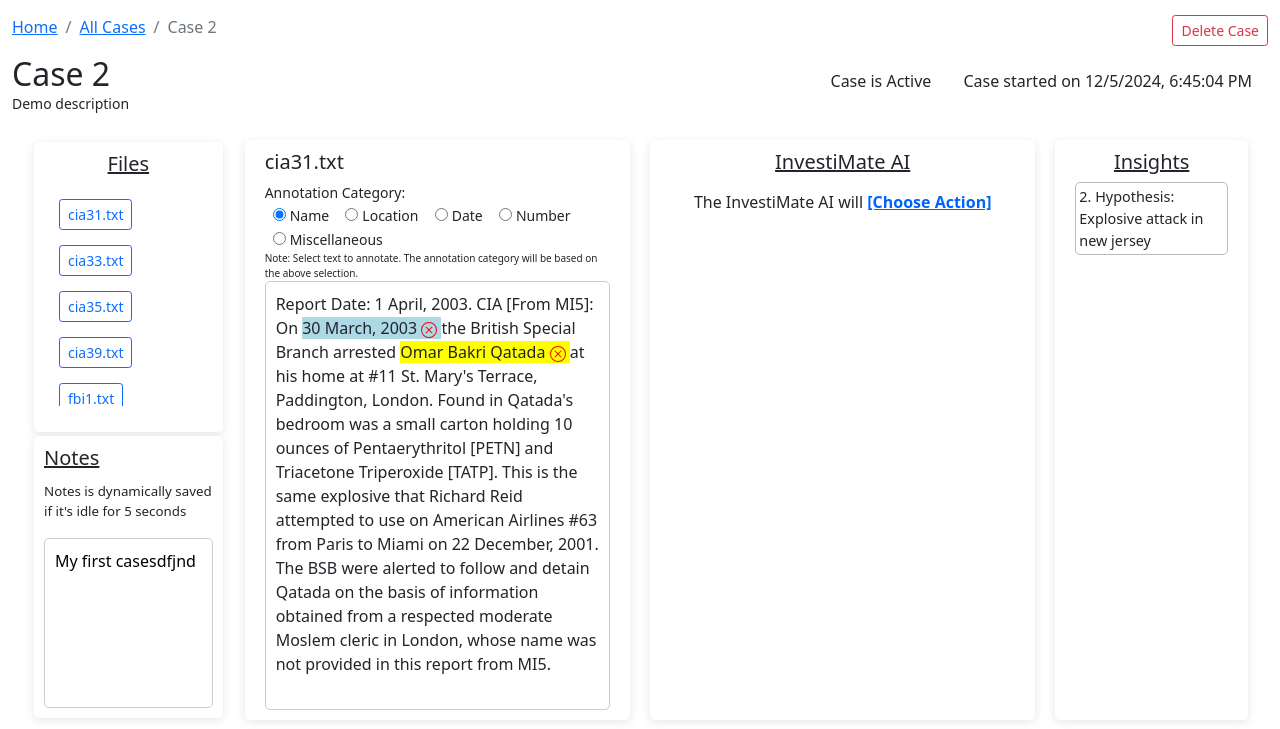
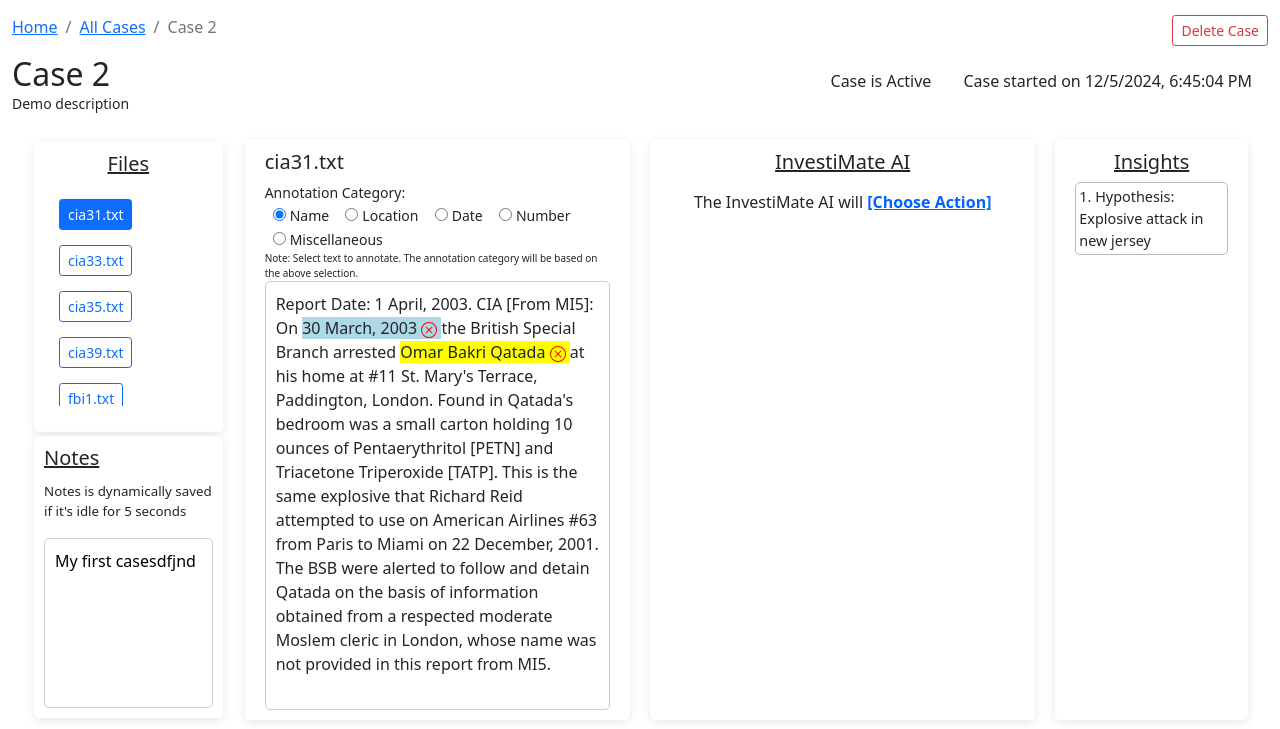
Before and after one commit to 0xdhairya/Investimate, a Django app: page /case/2/ in a window 1280 px wide. Shown: the part 56-785 px from the top of the page. Run offline with Django 5.2, Linux system fonts and the light colour scheme; a user stored in the database is signed in; data comes from the database, SQL or seed files in the repository.

Commit message:
file button selection

```diff
--- a/investimate_project/investimate_app/static/js/case.js
+++ b/investimate_project/investimate_app/static/js/case.js
@@ -57,9 +57,9 @@ export const insightsSection = (case_id, insights) => {
         const insightItem = document.createElement('div');
         insightItem.classList.add('insight-item');
         if (insight.category == 'Hypothesis') {
-            insightItem.innerText = `${insight.id}. ${insight.category}: ${insight.input.text}`;
+            insightItem.innerText = `${i + 1}. ${insight.category}: ${insight.input.text}`;
         } else if (insight.category == 'Connection') {
-            insightItem.innerText = `${insight.id}. ${insight.category}: ${insight.input.entities[0].text}; ${insight.input.entities[1].text}${insight.input.entities.length > 2 ? ', + ' + (insight.input.entities.length - 2) + ' more' : ''}`;
+            insightItem.innerText = `${i + 1}. ${insight.category}: ${insight.input.entities[0].text}; ${insight.input.entities[1].text}${insight.input.entities.length > 2 ? ', + ' + (insight.input.entities.length - 2) + ' more' : ''}`;
         }
         insightItem.addEventListener("click", () => {
             window.location.href = `/case/${case_id}/insight/${insight.id}`;
@@ -165,12 +165,27 @@ const populateCaseFiles = (caseData) => {
     }
     Object.keys(files).forEach((file, i) => {
         const li = document.createElement("li");
-        li.innerHTML = `<button type="button" class="btn btn-sm btn-outline-primary">${file}</button>`;
+        const button = document.createElement("button");
+        button.type = "button";
+        button.className = "btn btn-sm btn-outline-primary";
+        button.textContent = file;
+        if (i == 0) {
+            fillInCase(file);
+            button.classList.remove("btn-outline-primary");
+            button.classList.add("btn-primary");
+        }
+        button.addEventListener("click", () => {
+            fillInCase(file);
+
+            const allButtons = document.querySelectorAll("#file-list button");
+            allButtons.forEach((btn) => btn.classList.remove("btn-primary"));
+            allButtons.forEach((btn) => btn.classList.add("btn-outline-primary"));
+            button.classList.remove("btn-outline-primary");
+            button.classList.add("btn-primary");
+        });
+
+        li.appendChild(button);
         fileList.appendChild(li);
-        if (i == 0) {
-            fillInCase(file)
-        }
-        li.addEventListener("click", () => fillInCase(file));
     });
     fillPredictionFiles(Object.keys(files));
 }
--- a/investimate_project/investimate_app/templates/investimate_app/insight.html
+++ b/investimate_project/investimate_app/templates/investimate_app/insight.html
@@ -33,7 +33,7 @@
       <div>
         <form action="{% url 'remove-insight' case.id insight.id %}" method="post">
           {% csrf_token %}
-          <button type="submit" onclick="return confirmInsightDelete()" class="btn btn-sm btn-outline-danger w-100">Remove {{ insight.category }}</button>
+          <button type="submit" onclick="return confirmInsightDelete()" class="btn btn-sm btn-outline-danger w-100">Remove {{ insight.category }} Insight</button>
         </form>
       </div>
     </div>
```
Also changed, not shown: investimate_project/investimate_app/static/js/insight.js (+6 -7 lines).
